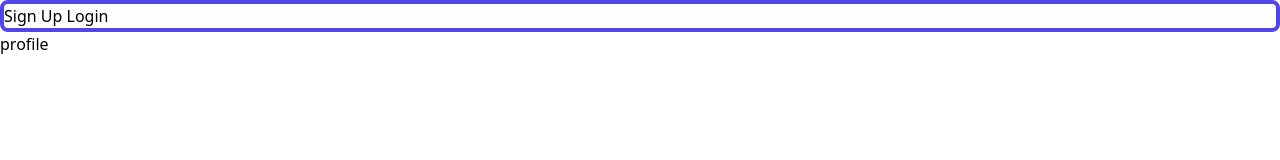
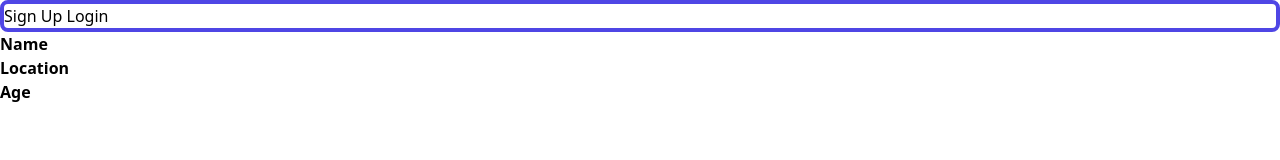
Before and after one commit to Argexitoo/frontend-jwt, a React (Create React App) app: page / in a window 1280 px wide. Shown: the top 160 px of the page. Built offline with nearby package versions, Linux system fonts and the light colour scheme; no server answers; the HTML template or start-up script is replaced by a standard one.

Commit message:
add meeting detail and user profile

```diff
--- a/src/App.jsx
+++ b/src/App.jsx
@@ -114,6 +114,7 @@ function App() {
             </IsPrivate>
           }
         />
+
         <Route
           path="/login"
           element={
--- a/src/pages/Profile.jsx
+++ b/src/pages/Profile.jsx
@@ -1,7 +1,30 @@
+import { useEffect, useState } from 'react';
+
+import apiService from '../services/api.service';
+
 function Profile() {
+  const [user, setUser] = useState([]);
+
+  useEffect(() => {
+    apiService
+      .getProfile()
+      .then(response => {
+        console.log(response.data);
+        setUser(response.data);
+      })
+      .catch(error => {
+        console.log(error);
+      });
+  }, []);
+
   return (
     <>
-      <h1>profile</h1>
+      <strong>Name</strong>
+      <p>{user.name}</p>
+      <strong>Location</strong>
+      <p>{user.location}</p>
+      <strong>Age</strong>
+      <p>{user.age}</p>
     </>
   );
 }
--- a/src/services/api.service.js
+++ b/src/services/api.service.js
@@ -87,6 +87,12 @@ class ApiService {
   joinMeeting = id => {
     return this.api.post(`meetings/${id}/join`);
   };
+
+  // PROFILE //////
+
+  getProfile = () => {
+    return this.api.get(`/profile/user`);
+  };
 }
 
 // Create one instance (object) of the service
```
